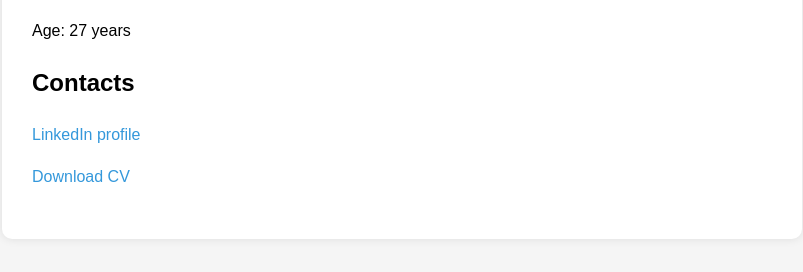
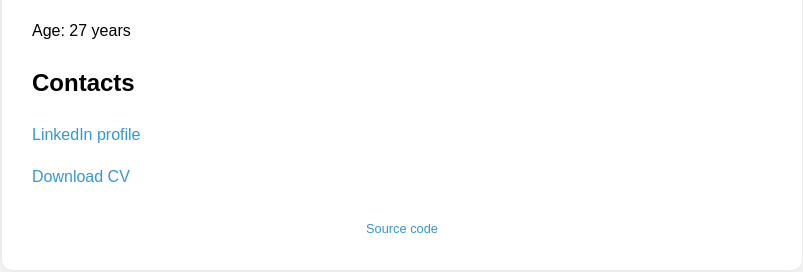
Before and after one commit to AntonKosenkoDX/AntonKosenkoDX.github.io, a plain HTML site: page index.html in a window 1280 px wide. Shown: the part 338-610 px from the top of the page, without its empty margins (238-1041 px from the left). Drawn offline with Linux system fonts and the light colour scheme.

Commit message:
Added source code link

```diff
--- a/index.html
+++ b/index.html
@@ -63,6 +63,11 @@
                 <a href="files/cv.pdf" target="_blank">Download CV</a>
             </p>
         </div>
+        <div style="margin-top: 30px; text-align: center; font-size: 0.8em; color: #666;">
+            <a href="https://github.com/AntonKosenkoDX/AntonKosenkoDX.github.io" target="_blank">
+                Source code
+            </a>
+        </div>
     </div>
 
     <script>
```
